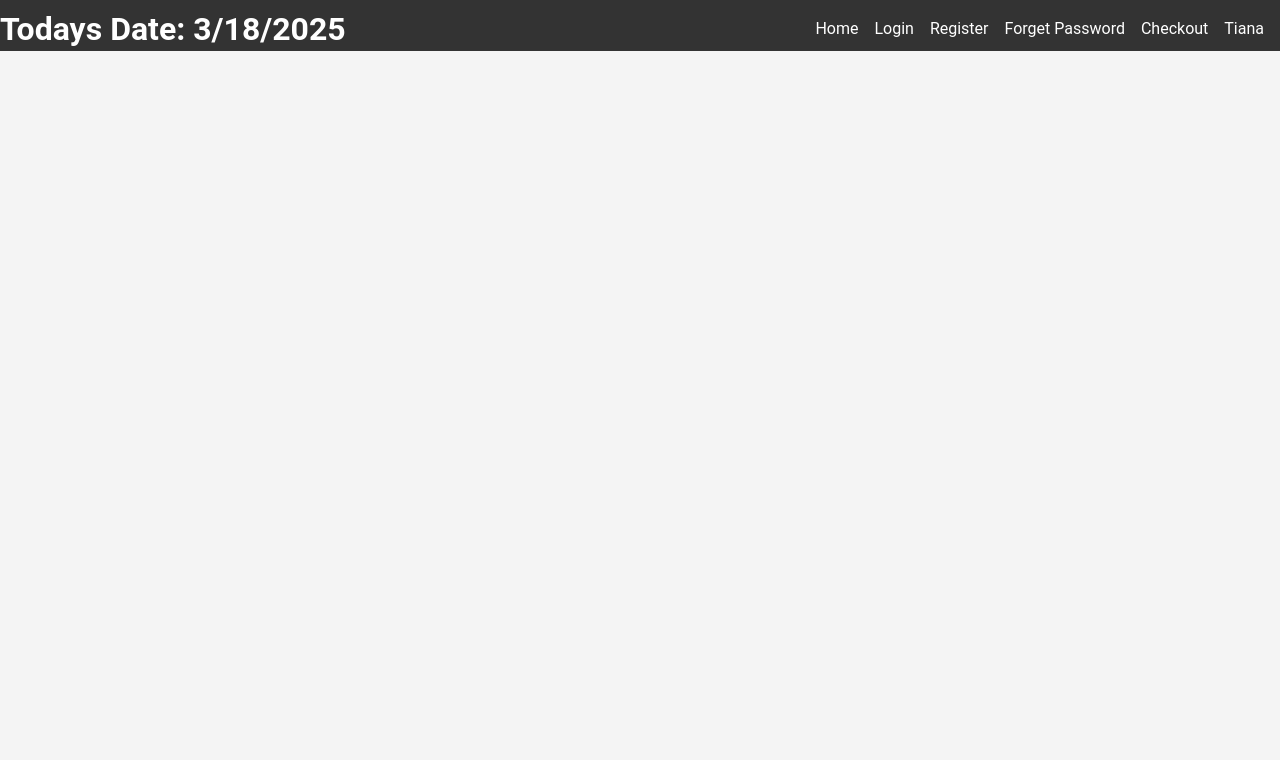
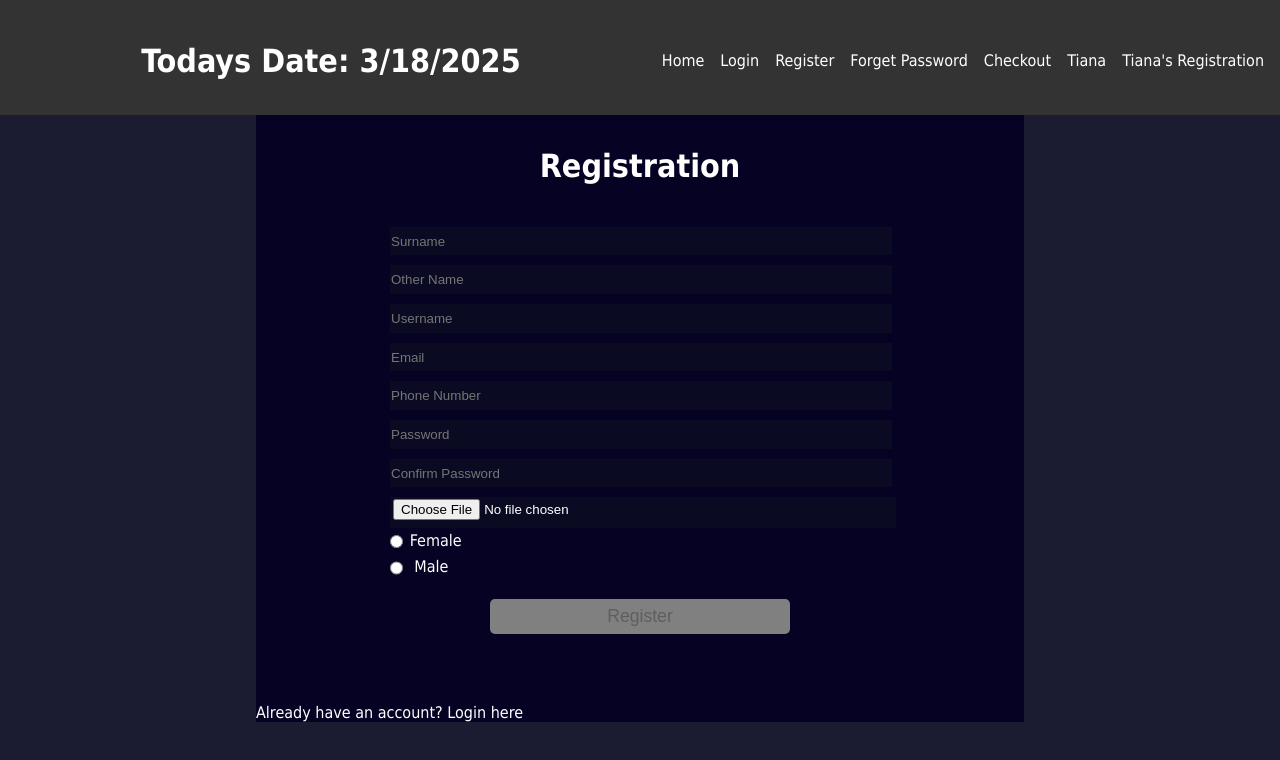
Before and after one commit to mperorjohn/codeSaviourReal, a React (Create React App) app: page /registerTiana in a window 1280 px wide. Shown: the top 760 px of the page. Built offline with nearby package versions, Linux system fonts and the light colour scheme.

Commit message:
Tiana's registration page have been added

```diff
--- a/src/App.js
+++ b/src/App.js
@@ -6,6 +6,7 @@ import Home from './pages/Home';
 import CheckoutPage from './pages/CheckoutPage';
 import { BrowserRouter as Router, Routes, Route } from 'react-router';
 import Tiana from './pages/Tiana';
+import RegisterTiana from './pages/RegisterTiana';
 
 
 function App() {
@@ -23,6 +24,7 @@ function App() {
           <Route path="/forgetpassword" element={<ForgetPassword />} />
           <Route path="/checkout" element={<CheckoutPage />} />
           <Route path='/tiana' element={<Tiana />} />
+          <Route path='/registerTiana' element={<RegisterTiana />} />
 
         </Routes>
       </Router>
--- a/src/components/Header.jsx
+++ b/src/components/Header.jsx
@@ -18,6 +18,7 @@ const Header = () => {
           <li><Link to ="/forgetpassword">Forget Password</Link> </li>
         <li><Link to="/tunde">Checkout</Link> </li>
         <li><Link to="/tiana">Tiana</Link> </li>
+        <li><Link to="/registerTiana">Tiana's Registration</Link> </li>
         </ul>
     </header>
   );
--- a/src/pages/Login.jsx
+++ b/src/pages/Login.jsx
@@ -1,6 +1,6 @@
 import React from "react";
 import { Link } from "react-router";  // import the Link component
-import { useState } from "react";
+/* import { useState } from "react"; */
 
 const Login = () => {
 
--- a/src/pages/Register.jsx
+++ b/src/pages/Register.jsx
@@ -1,5 +1,5 @@
 import React from 'react';
-import { Link } from 'react-router-dom';
+import { Link } from 'react-router';
 const Register = () => {
   return (
     <div>
--- /dev/null
+++ b/src/pages/RegisterTiana.css
@@ -0,0 +1,72 @@
+
+*{
+
+}
+body {
+
+    width: 100%;
+    height: 100vh;
+    margin: 0;
+    background-color: #1b1b32;
+    font-family: Tahoma;
+    font-size: 16px;
+}
+.reg{
+    display: flex;
+    flex-direction: column;
+    padding: 0 auto;
+    margin: auto;
+    width: 60%;
+    background-color: rgb(5, 2, 36);
+    color: #ffffff;
+
+}
+img{
+    margin:0 auto;
+    padding: auto;
+    align-self: center;
+}
+h1{
+    margin: 1em auto;
+    text-align: center;
+}
+
+form {
+    width: 60vw;
+    max-width: 500px;
+    min-width: 300px;
+    margin: 0 auto;
+    padding-bottom: 2em;
+}
+
+input {
+    margin: 10px 0 0 0;
+    width: 100%;
+    min-height: 2em;
+    background-color: #0a0a23;
+    border: 1px solid #0a0a23;
+    color: #ffffff;
+}
+
+input[type="radio"]{
+    width: unset;
+    margin: 0 0.5em 0 0;
+    vertical-align: middle;
+}
+button {
+    display: block;
+    width: 60%;
+    margin: 1em auto;
+    height: 2em;
+    font-size: 1.1rem;
+    border-color: white;
+    min-width: 300px;
+}
+
+input[type="file"] {
+    padding: 1px 2px;
+}
+
+link{
+    text-decoration: none;
+}
--- /dev/null
+++ b/src/pages/RegisterTiana.jsx
@@ -0,0 +1,100 @@
+import React from "react";
+import { Link } from 'react-router';
+import '../pages/RegisterTiana.css'; // import the css file
+
+
+
+const RegisterTiana = () => {
+    const [surname, setSurname] = React.useState("");   // string state
+    const [othername, setOthername] = React.useState("");   // string state
+    const [username, setUsername] = React.useState("");   // string state
+    const [email, setEmail] = React.useState("");  // string state
+    const [phone, setPhone] = React.useState(0);  // number state
+    const [password, setPassword] = React.useState("");  // string state
+    const [confirmPassword, setConfirmPassword] = React.useState("");  // string state
+    const [profilePicture, setProfilePicture] = React.useState(null);  // file state
+    const [gender, setGender] = React.useState("");  // string state
+  const [register, setRegister] = React.useState(false);     // boolean state
+  const [error, setError] = React.useState('');
+
+    const handleSurnameChange = (e) => {
+        setSurname(e.target.value);
+    };
+    const handleOthernameChange = (e) => {
+        setOthername(e.target.value);
+    };
+    const handleUsernameChange = (e) => {
+        setUsername(e.target.value);
+    };
+    const handleEmailChange = (e) => {
+        setEmail(e.target.value);
+    };
+    const handlePhoneChange = (e) => {
+        setPhone(e.target.value);
+    };
+    const handlePasswordChange = (e) => {
+        setPassword(e.target.value);
+    };
+    const handleConfirmPasswordChange = (e) => {
+        setConfirmPassword(e.target.value);
+    };
+    const handleProfilePictureChange = (e) => {
+      const file = (e.target.files[0]);
+       if(file){setProfilePicture(URL.createObjectURL(file))}
+  }
+
+    const handleGenderChange = (e) => {
+        setGender(e.target.value);
+    };
+
+    const handleRegister = (e)=>{
+      setRegister(true)
+      // redirect to another page
+
+  }
+ const handleSubmit = (e) => {
+    e.preventDefault();
+    if (password !== confirmPassword) {
+      setError('Passwords do not match!');
+      return;
+    }
+    else {
+      setError('');
+      window.alert("Passwords match. Processing....");
+      setTimeout(()=>{
+        window.location.href = "/tiana"
+      }
+      , 3000)
+    }
+  }
+
+  return (
+    <div >
+      <div className="reg">
+        {profilePicture && <img src={profilePicture} alt="" height="100px" style={{ borderRadius: "50%" }} />}
+          <h1>Registration</h1>
+          <form onSubmit={handleSubmit}>
+              <input type="text" name="surname" id=""  placeholder="Surname" onChange={handleSurnameChange}/><br/>
+              <input type="text" name="othername" id=""  placeholder="Other Name" onChange={handleOthernameChange}/><br/>
+                <input type="text" placeholder="Username" onChange={handleUsernameChange} /><br/>
+              <input type="email" placeholder="Email" onChange={handleEmailChange}/><br />
+              <input type="number" placeholder="Phone Number" onChange={handlePhoneChange}/><br />
+              <input type="password" placeholder="Password" onChange={handlePasswordChange} /><br />
+                <input type="password"  placeholder="Confirm Password"  onChange={handleConfirmPasswordChange}/><br/>
+              <input type="file" accept="image/*"  onChange={handleProfilePictureChange} /><br/>
+              <label><input type="radio" name="gender" value="female"  onChange={handleGenderChange}/>Female</label><br/>
+          <label><input type="radio" name="gender" value="Male" onChange={handleGenderChange} /> Male</label><br />
+          {error && <p style={{ color: 'red' }}>{error}</p>}
+              <button type="submit"
+                  style={{backgroundColor: surname==="" ||othername==="" ||username==="" ||email==="" || phone===0 || password==="" || confirmPassword==="" ||gender===""|| profilePicture===null  ? "grey" : "royal blue",
+                   cursor: surname==="" ||othername==="" ||username==="" ||email==="" || phone===0 || password==="" || confirmPassword==="" ||gender===""|| profilePicture===null ? "not-allowed": "pointer",
+                  }} disabled={surname === "" || othername === "" || username === "" || email === "" || phone === 0 || password === "" || confirmPassword === "" || gender === "" || profilePicture === null ? true : false}
+              onClick={handleRegister}>Register</button><br />
+            </form>
+            <Link to="/login">Already have an account? Login here</Link>
+      </div>
+    </div>
+  );
+}
+
+export default RegisterTiana;
```
